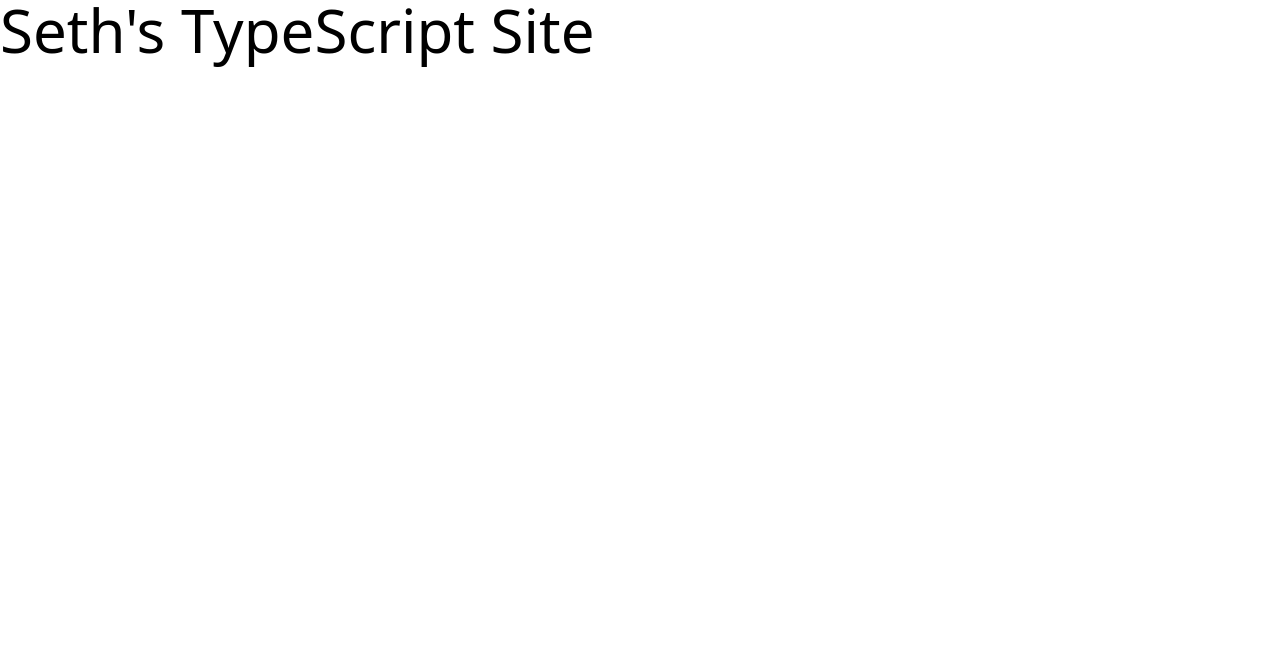
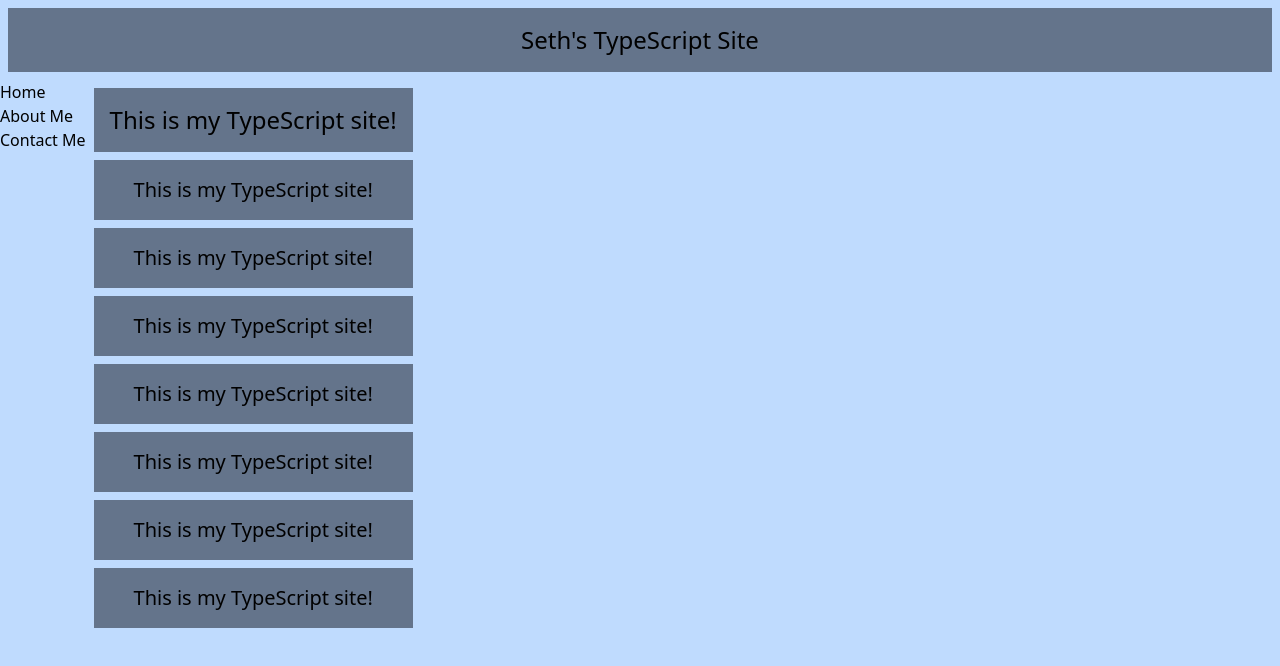
Before and after one commit to seth-coolister/intro-typescript, a website built with Vite: page src/index.html in a window 1280 px wide. Built offline with nearby package versions, Linux system fonts and the light colour scheme.

Commit message:
Dependency fixes and updates

```diff
--- a/src/index.html
+++ b/src/index.html
@@ -4,9 +4,31 @@
     <meta charset="UTF-8">
     <meta name="viewport" content="width=device-width, initial-scale=1.0">
     <link rel="stylesheet" href="index.css">
+    <script src="index.ts" defer type="module"></script>
     <title>Introduction to TypeScript</title>
 </head>
-<body>
-    <h1 class="text-6xl">Seth's TypeScript Site</h1>
+<body class="bg-blue-200">
+    <header>
+        <h1 class="text-2xl bg-slate-500 m-2 p-4 text-center">Seth's TypeScript Site</h1>
+    </header>
+    <main class="flex">
+        <nav>
+            <ul>
+                <li><a href="index.html">Home</a></li>
+                <li><a href="about.html">About Me</a></li>
+                <li><a href="contact.html">Contact Me</a></li>
+            </ul>
+        </nav>
+        <div>
+            <h2 class="text-2xl bg-slate-500 m-2 p-4 text-center">This is my TypeScript site!</h2>
+            <p class="text-xl bg-slate-500 m-2 p-4 text-center">This is my TypeScript site!</p>
+            <p class="text-xl bg-slate-500 m-2 p-4 text-center">This is my TypeScript site!</p>
+            <p class="text-xl bg-slate-500 m-2 p-4 text-center">This is my TypeScript site!</p>
+            <p class="text-xl bg-slate-500 m-2 p-4 text-center">This is my TypeScript site!</p>
+            <p class="text-xl bg-slate-500 m-2 p-4 text-center">This is my TypeScript site!</p>
+            <p class="text-xl bg-slate-500 m-2 p-4 text-center">This is my TypeScript site!</p>
+            <p class="text-xl bg-slate-500 m-2 p-4 text-center">This is my TypeScript site!</p>
+        </div>
+    </main>
 </body>
 </html>
--- /dev/null
+++ b/src/index.ts
@@ -0,0 +1,18 @@
+// typescript data types
+/* alt shift a to make a block comment
+boolean
+number
+string
+array
+tuple
+enum
+any
+void
+null and undefined
+never
+object
+*/
+
+// boolean
+let isDone: boolean = false;
+console.log(isDone);
--- a/vite.config.js
+++ b/vite.config.js
@@ -1,8 +1,8 @@
-import { resolve } from 'path'
-import { defineConfig } from 'vite'
+import { resolve } from "path"
+import { defineConfig } from "vite"
 
-const root = resolve(__dirname, 'src')
-const outDir = resolve(__dirname, 'dist')
+const root = resolve(__dirname, "src")
+const outDir = resolve(__dirname, "dist")
 
 export default defineConfig({
     root,
@@ -16,6 +16,6 @@
         },
     },
     server: {
-        port: 3000,
+        port: 2720,
     },
 })
```
Also changed, not shown: package.json (+9 -3 lines), tsconfig.json (added, +11 -0 lines), 2 other files.
